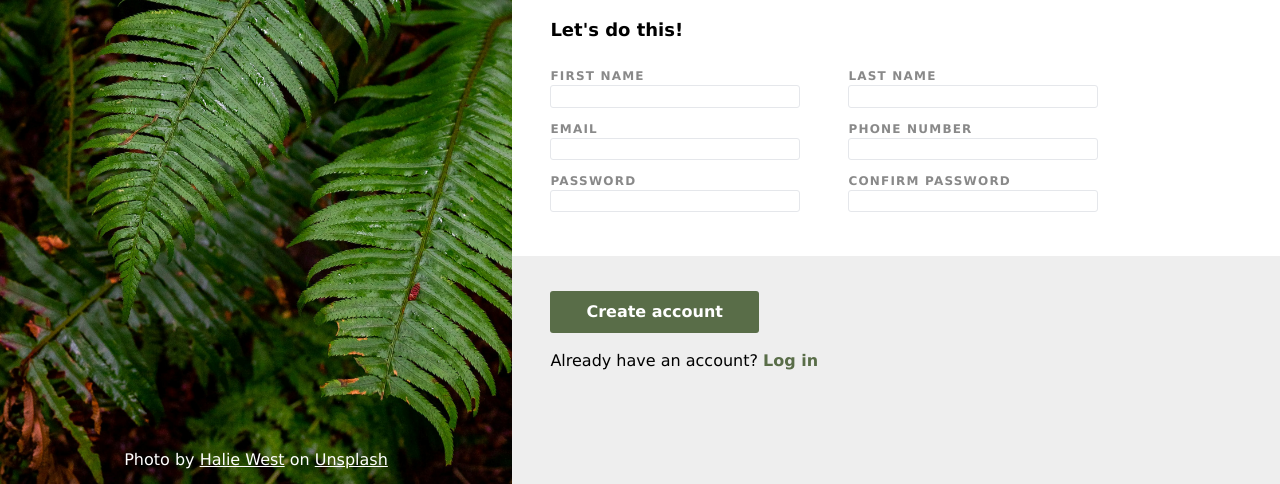
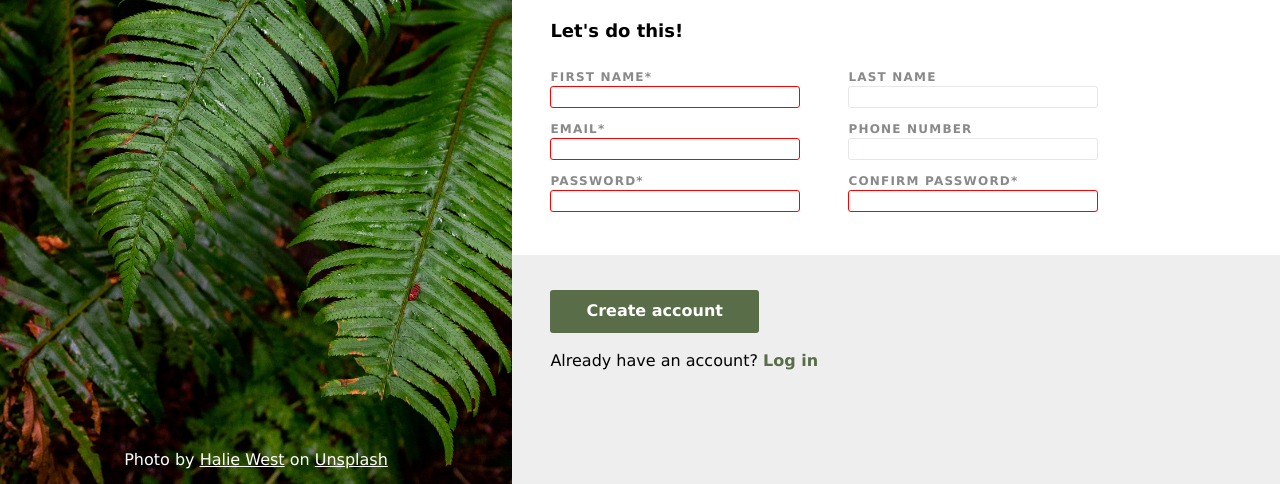
Before and after one commit to neumannal/odin-sign-up-form, a website: page index.html in a window 1280 px wide. Shown: the part 316-800 px from the top of the page. Drawn offline with nearby package versions, Linux system fonts and the light colour scheme.

Commit message:
add minimal validation and input box state styling

```diff
--- a/index.html
+++ b/index.html
@@ -30,7 +30,7 @@
             <h1>Let's do this!</h1>
             <form action="#" method="post">
                 <div class="input">
-                    <label for="first-name">first name</label>
+                    <label for="first-name">first name*</label>
                     <input type="text" name="first-name" id="first-name" required>
                 </div>
                 <div class="input">
@@ -38,7 +38,7 @@
                     <input type="text" name="last-name" id="last-name">
                 </div>
                 <div class="input">
-                    <label for="email">email</label>
+                    <label for="email">email*</label>
                     <input type="text" name="email" id="email" required>
                 </div>
                 <div class="input">
@@ -46,12 +46,12 @@
                     <input type="tel" name="phone" id="phone">
                 </div>
                 <div class="input">
-                    <label for="password">password</label>
-                    <input type="password" name="password" id="password" required>
+                    <label for="password">password*</label>
+                    <input type="password" name="password" id="password" minlength="6" required>
                 </div>
                 <div class="input">
-                    <label for="password2">confirm password</label>
-                    <input type="password" name="password2" id="password2" required>
+                    <label for="password2">confirm password*</label>
+                    <input type="password" name="password2" id="password2" minlength="6" required>
                 </div>
             </form>
         </div>
--- a/style.css
+++ b/style.css
@@ -125,10 +125,18 @@ input {
     border: 1px solid #E5E7EB;
     border-radius: 3px;
     font-size: 14px;
+    padding: 2px;
 }
 
-input {
-    font-size: 16px;
+input:invalid {
+    outline: none;
+    border: 1px solid red;
+}
+
+input:focus {
+    outline: none;
+    box-shadow: 3px 3px 3px rgb(137, 137, 137);
+    border: 1px solid blue;
 }
 
 .submit-btn {
```
